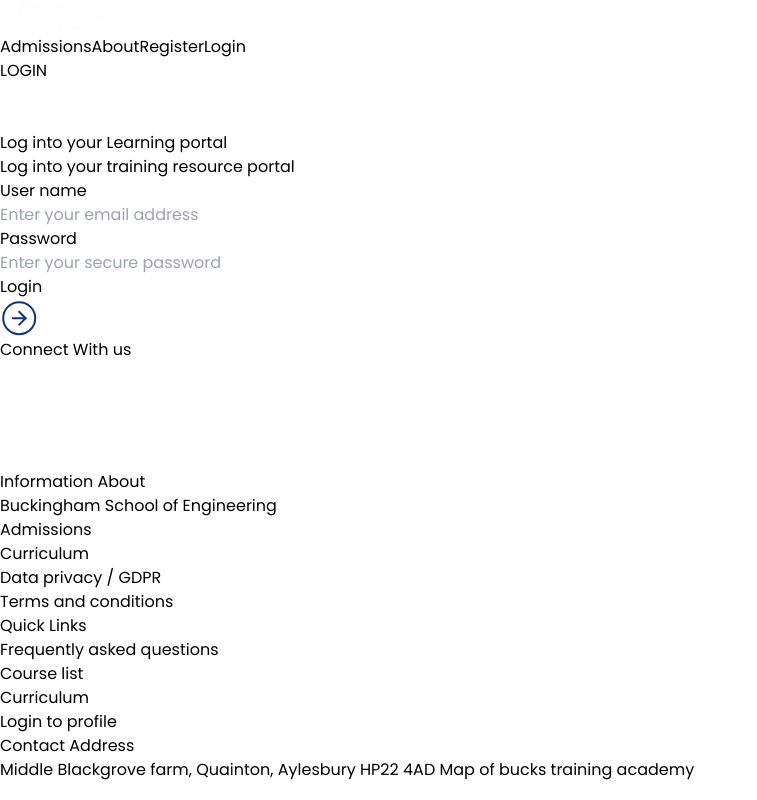
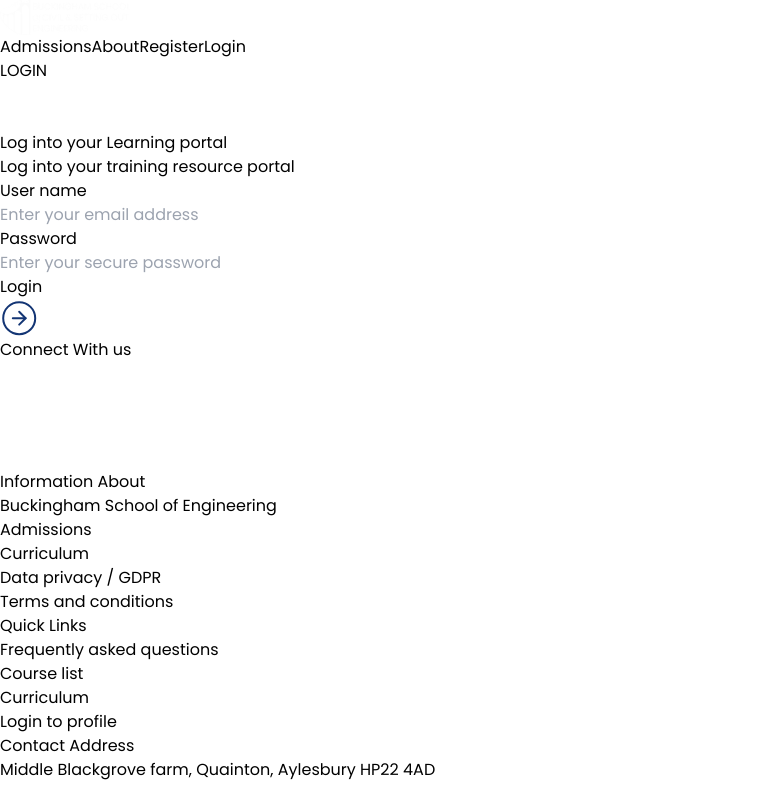
Before and after one commit to pkogolo/BSchEngineering, a React (Vite) app: page /login in a window 1280 px wide. Shown: the whole page, without its empty margins (0-757 px from the left). Built offline with nearby package versions, Linux system fonts and the light colour scheme; grey boxes are pictures that could not be loaded; the HTML template or start-up script is replaced by a standard one.

Commit message:
updates FAQ section

```diff
--- a/src/Components/DropDowns.jsx
+++ b/src/Components/DropDowns.jsx
@@ -12,8 +12,7 @@
         },
         {
           heading: "Will the training courses be fully practical ?",
-          content:
-            "Lorem Ipsum is simply dummy text of the printing and typesetting industry. Lorem Ipsum has been the industry's standard dummy text ever since the 1500s, when an unknown printer took a galle",
+          content: "The training courses would be practical heavy",
         },
         {
           heading: "How much do they cost?",
@@ -23,34 +22,33 @@
           heading:
             "Will I be given a cerificate on completeion of my training ?",
           content:
-            "The setting out and site surveying courses are valid UK qualifications recognised internationally.",
+            "Yes, trainees who complete the training programme would be given their earned certificates",
         },
         {
           heading: "How long does it take to complete the course?",
           content:
-            "Weekend courses are flexible and duration depend on your background, students can study from one week full time to up to 3 month of Saturday sessions.",
+            "Week day programmes last for two weeks. Weekend programmes run for two months",
         },
         {
           heading:
             " I am an overseas graduate in civil engineering, and when I ring agencies they want UK site experience which I don't have. Can I get this experience with you?",
           content:
-            " Yes, our courses are based from office and an outdoor practice area. Our courses are hands on with lots of practice.",
+            " Yes, our courses are based from office and an outdoor practice area. Our courses are hands-on with lots of practice.",
         },
         {
           heading: "Where are the courses held?",
-          content:
-            "The courses are held at our offices from 10 Downing Street , Buckingham, London N3 1QA. We are just 5 min's walk Finchley Central tube station. We also have practice areas out door.",
+          content: "TMiddle Blackgrove farm, Quainton, Aylesbury HP22 4AD ",
         },
         {
           heading: "Do I need to come with my training kit?",
           content:
-            "Lorem Ipsum is simply dummy text of the printing and typesetting industry. Lorem Ipsum has been the industry's standard dummy text ever since the 1500s, when an unknown printer took a galle",
+            "No you do not need to come with your training kit as this would be provided for you",
         },
         {
           heading:
             "Can I make payments and defer my learning till when I am free?",
           content:
-            "Lorem Ipsum is simply dummy text of the printing and typesetting industry. Lorem Ipsum has been the industry's standard dummy text ever since the 1500s, when an unknown printer took a galle",
+            "Yes you can make payments and defer your learning till you are free",
         },
       ]
     : [
--- a/src/Components/Footer.jsx
+++ b/src/Components/Footer.jsx
@@ -107,8 +107,7 @@
         <div>
           <h1 className="text-white text-3xl mt-8 sm:mt-0">Contact Address</h1>
           <p className="text-white my-4">
-            Middle Blackgrove farm, Quainton, Aylesbury HP22 4AD Map of bucks
-            training academy
+            Middle Blackgrove farm, Quainton, Aylesbury HP22 4AD
           </p>
         </div>
         <div></div>
```
